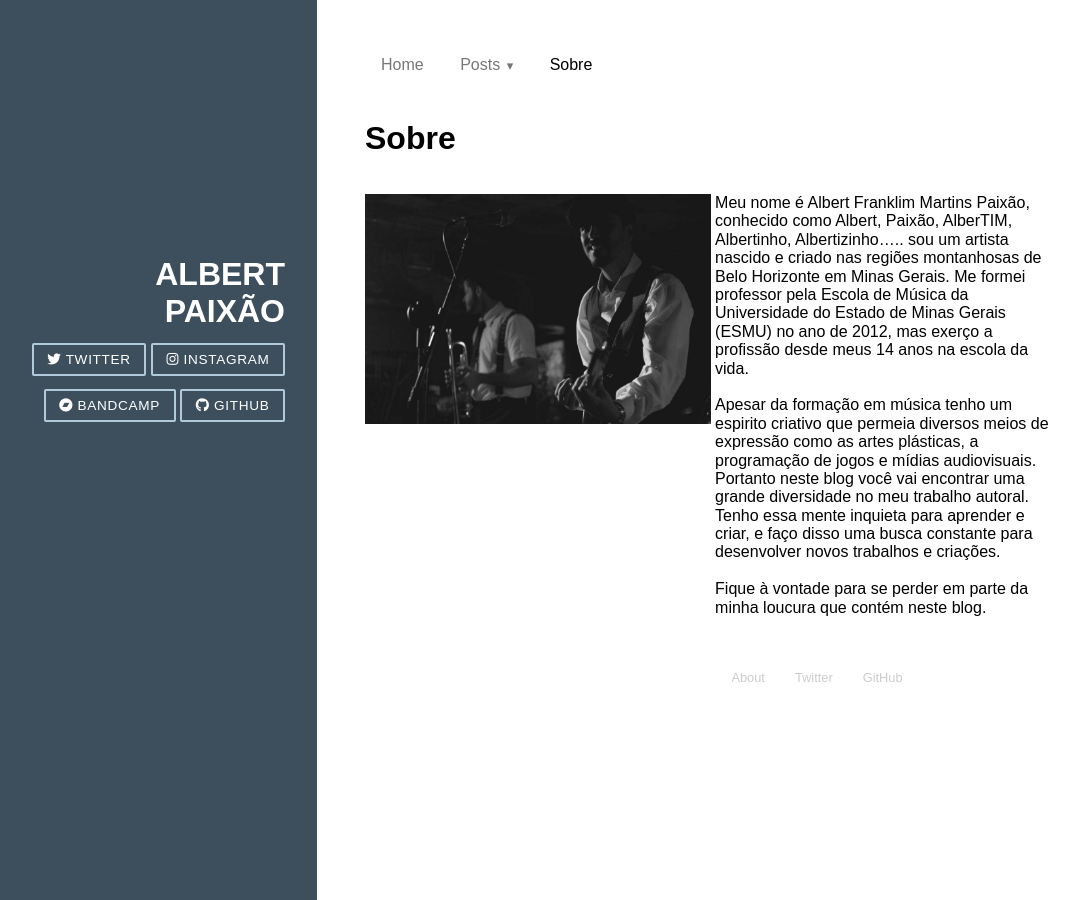
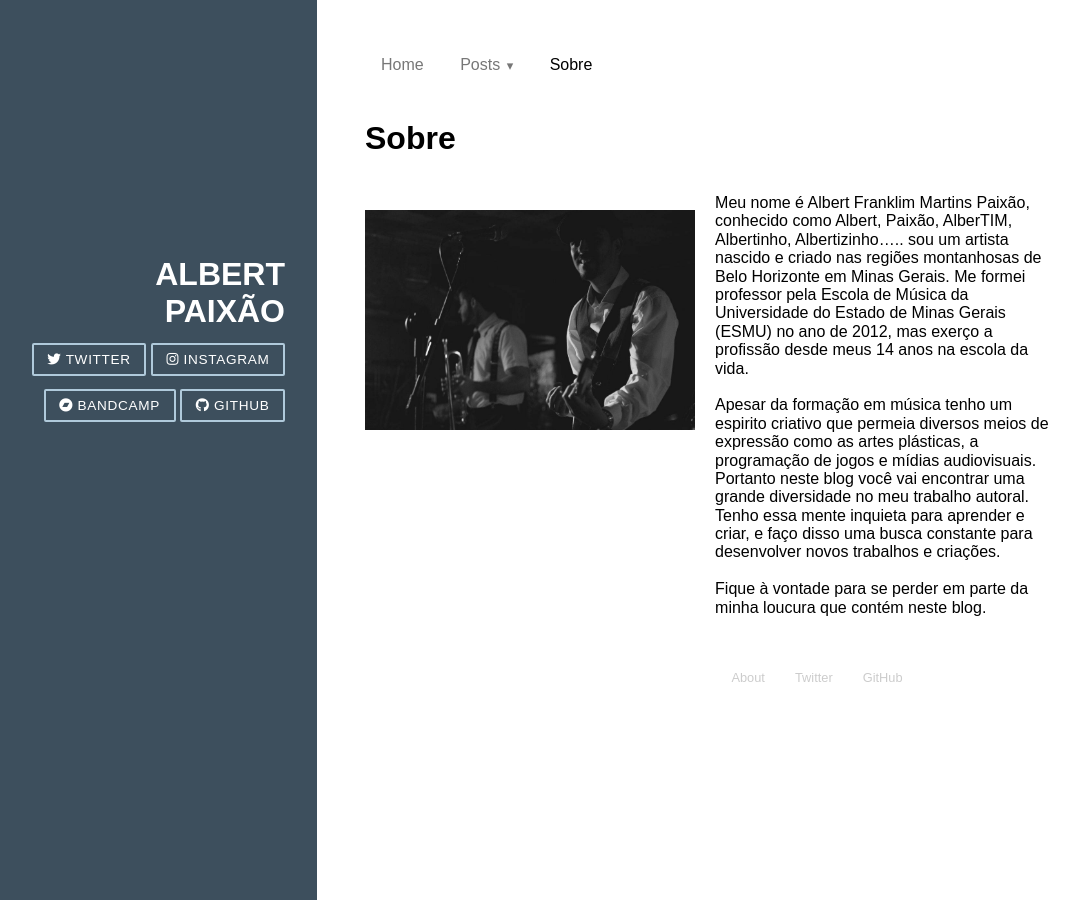
Before and after one commit to albertpaixao/blog, a Jekyll site: the page built from sobre.html, in a window 1280 px wide. Shown: the whole page, without its empty margins (3-1082 px from the left). Built offline with Jekyll 4.4.1, drawn with Linux system fonts in a browser that asks for light colours; nearby versions of some CDN libraries.

Commit message:
Update sobre.html

```diff
--- a/sobre.html
+++ b/sobre.html
@@ -6,7 +6,7 @@ layout: default
 
 <div class="pure-u-1 pure-u-lg-2-5">
   <p></p>
-  <img src="{{site.baseurl}}/img/common/albert-sobre.jpg" alt="Albert Paixão tocando guitarra em cima do palco" class="pure-u-1">
+  <img src="{{site.baseurl}}/img/common/albert-sobre.jpg" alt="Albert Paixão tocando guitarra em cima do palco" class="pure-u-1 post-images">
 </div>
 
 <div class="pure-u-1 pure-u-lg-2-5">
```
